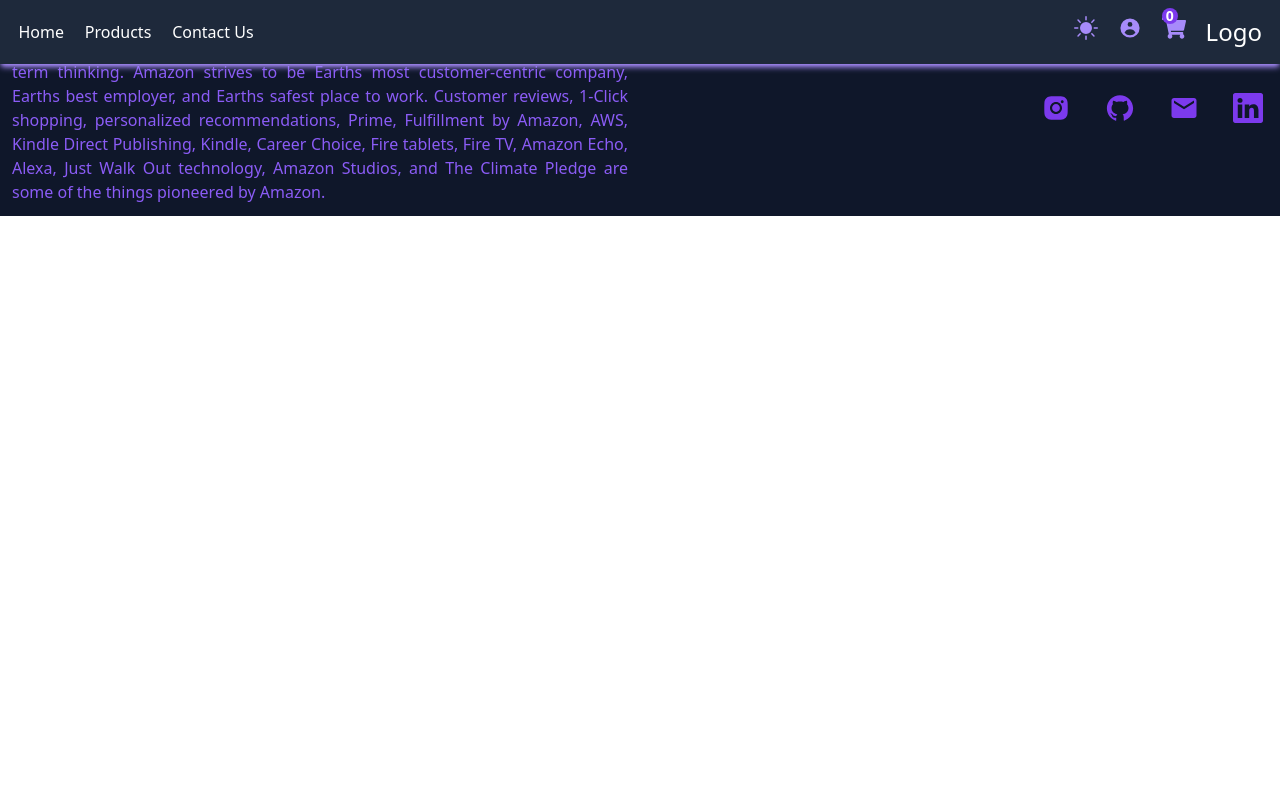
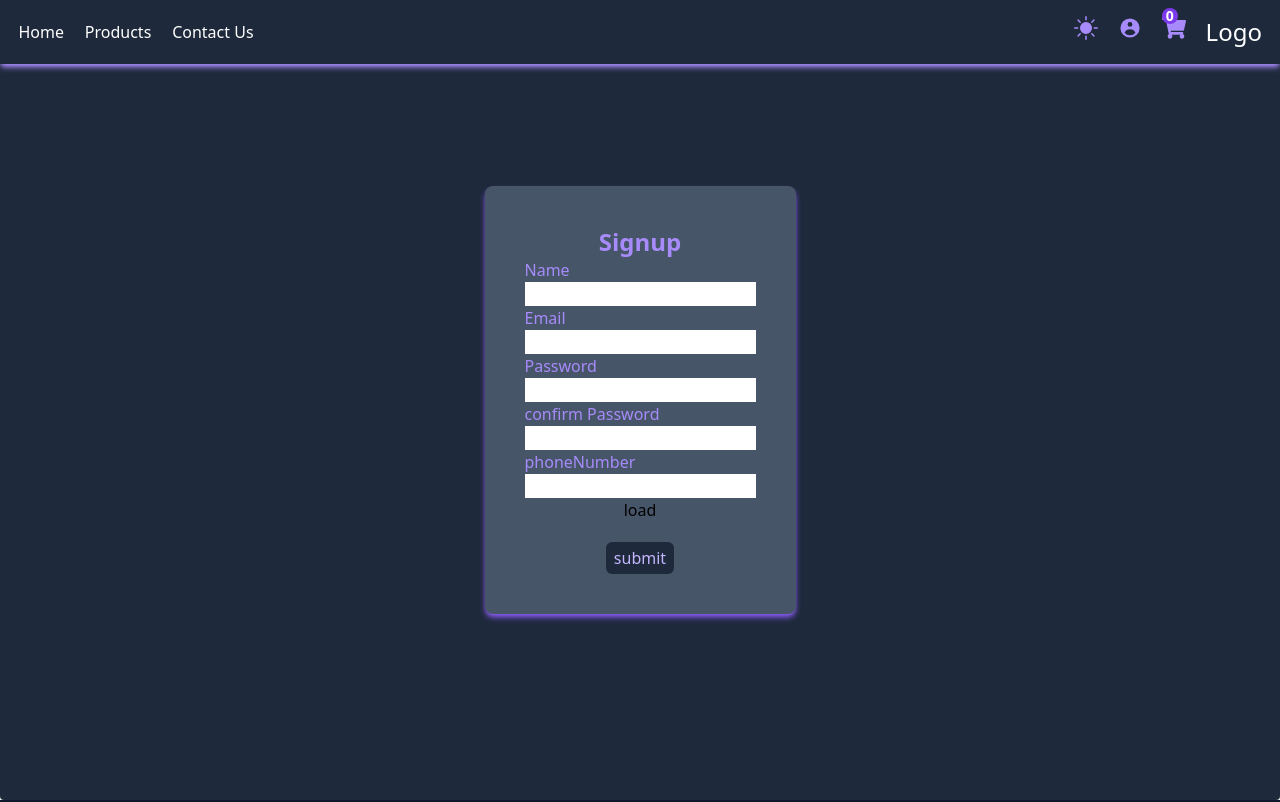
Before and after one commit to danialjankouk/BuyProducts_Shop, a React (Create React App) app: page /signup in a window 1280 px wide. Shown: the top 802 px of the page. Built offline with nearby package versions, Linux system fonts and the light colour scheme; no server answers.

Commit message:
signup and products

```diff
--- a/package.json
+++ b/package.json
@@ -7,12 +7,14 @@
     "@testing-library/react": "^13.4.0",
     "@testing-library/user-event": "^13.5.0",
     "axios": "^1.2.2",
+    "formik": "^2.2.9",
     "react": "^18.2.0",
     "react-dom": "^18.2.0",
     "react-icons": "^4.7.1",
     "react-router-dom": "^6.4.5",
     "react-scripts": "5.0.1",
-    "web-vitals": "^2.1.4"
+    "web-vitals": "^2.1.4",
+    "yup": "^0.32.11"
   },
   "scripts": {
     "start": "react-scripts start",
--- a/src/App.js
+++ b/src/App.js
@@ -5,6 +5,7 @@
 import Footer from "./components/Footer";
 import Products from "./components/Products";
 import DetailProducts from "./components/DetailProducts";
+import Signup from "./components/Signup";
 const App = () => {
   const [theme, setTheme] = useState(false);
   return (
@@ -15,6 +16,7 @@
         <Route path="/" element={<LandPage />} />
         <Route path="/products" element={<Products />} />
         <Route path="/products/detail" element={<DetailProducts />}/>
+        <Route path="/signup" element={<Signup />}/>
       </Routes>
       <Footer />
     </div>
--- a/src/components/Products.js
+++ b/src/components/Products.js
@@ -1,5 +1,5 @@
 import React, { useEffect, useState } from "react";
-import Land3Props from "./Land3Props";
+import { AiFillStar } from "react-icons/ai";
 import { getProduct } from "../service/api";
 const Products = () => {
   const [products, setProducts] = useState([]);
@@ -13,11 +13,33 @@
     fetchApi();
   }, []);
   return (
-    <div className="h-auto dark:bg-slate-800 bg-slate-200">
+    <div className="h-auto dark:bg-slate-800 bg-slate-200 grid lg:grid-cols-3 gap-cols-1 gap-28 py-20">
       {products.map((data) => (
         <div key={data.id}>
-            {/* <img src={data.url} alt={data.title}/> */}
-            <p className="">{data.title}</p>
+          <div className="flex flex-col px-10 bg-slate-300 dark:bg-slate-600 shadow-lg rounded-lg hover:cursor-pointer">
+            {/* describe */}
+            <div className="flex flex-col justify-around">
+              <img src={data.product_image} alt={data.product_title} className="w-52" />
+              {/* title */}
+              <h1 className="dark:text-white font-bold text-violet-500">
+                {data.product_title}
+              </h1>
+              {/* star */}
+              <div className="flex items-center gap-x-2 mt-2">
+                <AiFillStar className="text-yellow-400" />
+                <p className="dark:text-white text-violet-500">{data.product_rate}</p>
+              </div>
+              {/* price & button*/}
+              <div className="flex flex-row justify-between px-2 mt-2 mb-2">
+                <p className="dark:text-white text-violet-500 font-bold">
+                  {data.product_price}
+                </p>
+                <button className="bg-violet-400 w-16 rounded-md text-white hover:w-24 transition-all">
+                  Buy
+                </button>
+              </div>
+            </div>
+          </div>
         </div>
       ))}
     </div>
--- /dev/null
+++ b/src/components/Signup.js
@@ -0,0 +1,179 @@
+import axios from "axios";
+import { useFormik } from "formik";
+import { useEffect, useState } from "react";
+import * as Yup from "yup";
+
+const saveData = {
+  name: "dani",
+  email: "thisistest@gmail.com",
+  phoneNumber: "09904567787",
+  password: "12345678",
+  confirmPassword: "12345678",
+};
+
+const initialValues = {
+  name: "",
+  email: "",
+  password: "",
+  confirmPassword: "",
+  phoneNumber: "",
+};
+
+const Signup = () => {
+  const onSubmit = (val) => {
+    axios
+      .post("", val)
+      .then((res) => res.data)
+      .catch((err) => console.log(err));
+  };
+
+  useEffect(() => {
+    axios
+      .get("")
+      .then((res) => setFormValue(res.data))
+      .catch((err) => console.log(err.message));
+  }, []);
+
+//   const validate = (val) => {
+//     const errors = {};
+//     if (!val.name) {
+//       errors.name = "name in required";
+//     }
+//     if (!val.email) {
+//       errors.email = "email in required";
+//     }
+//     if (!val.password) {
+//       errors.password = "password in required";
+//     }
+//     return errors;
+//   };
+
+  const validationSchema = Yup.object({
+    name: Yup.string().required("Name is required"),
+    email: Yup.string()
+      .email("invalid Email format")
+      .required("Email is required"),
+    password: Yup.string()
+      .required("password is required")
+      .min(8, "minimum 8 cahr"),
+    phoneNumber: Yup.string()
+      .required("Phone Number is required")
+      .matches(/^[0-9]{11}$/, "invalid phone number"),
+    confirmPassword: Yup.string()
+      .required("password confirm invalid")
+      .oneOf([Yup.ref("password"), null], "password must matches")
+      .nullable(),
+    gender: Yup.string().required("Gender is required"),
+    nationality: Yup.string().required("Nationality is required"),
+    marriage: Yup.array().max(1).required("Marriage is required"),
+  });
+
+  const [formValue, setFormValue] = useState(null);
+  const formik = useFormik({
+    initialValues: formValue || initialValues,
+    onSubmit,
+    // validate,
+    validationSchema,
+    validateOnMount: true,
+    enableReinitialize: true,
+  });
+
+  return (
+    <div className="flex dark:bg-slate-800 bg-slate-200 rounded h-screen justify-center items-center">
+      <form onSubmit={formik.handleSubmit} className="flex justify-center items-center flex-col dark:bg-slate-600 p-10 rounded-lg shadow-md shadow-violet-500">
+        <h1 className="text-2xl text-violet-400 font-bold">Signup</h1>
+        <div className="flex text-violet-400 flex-col">
+          <label>Name</label>
+          <input
+            className="text-black"
+            type="text"
+            onChange={formik.handleChange}
+            onBlur={formik.handleBlur}
+            value={formik.values.name}
+            id="name"
+          />
+          {formik.errors.name && formik.touched.name && (
+            <div className="text-black bg-red-500 mt-1 rounded">
+              {formik.errors.name}
+            </div>
+          )}
+        </div>
+        <div className="flex text-violet-400  flex-col">
+          <label>Email</label>
+          <input
+            className="text-black"
+            type="email"
+            onChange={formik.handleChange}
+            onBlur={formik.handleBlur}
+            value={formik.values.email}
+            id="email"
+          />
+          {formik.errors.email && formik.touched.email && (
+            <div className="text-black bg-red-500 mt-1 rounded">
+              {formik.errors.email}
+            </div>
+          )}
+        </div>
+        <div className="flex flex-col text-violet-400 ">
+          <label>Password</label>
+          <input
+            type="password"
+            onChange={formik.handleChange}
+            value={formik.values.password}
+            onBlur={formik.handleBlur}
+            className="text-black"
+            id="password"
+          />
+          {formik.errors.password && formik.touched.password && (
+            <div className="text-black bg-red-500 mt-1 rounded">
+              {formik.errors.password}
+            </div>
+          )}
+        </div>
+        <div className="flex flex-col text-violet-400 ">
+          <label>confirm Password</label>
+          <input
+            type="password"
+            onChange={formik.handleChange}
+            value={formik.values.confirmPassword}
+            onBlur={formik.handleBlur}
+            className="text-black"
+            id="confirmPassword"
+          />
+          {formik.errors.confirmPassword && formik.touched.confirmPassword && (
+            <div className="text-black bg-red-500 mt-1 rounded">
+              {formik.errors.confirmPassword}
+            </div>
+          )}
+        </div>
+        <div className="flex flex-col text-violet-400 ">
+          <label>phoneNumber</label>
+          <input
+            type="text"
+            onChange={formik.handleChange}
+            value={formik.values.phoneNumber}
+            onBlur={formik.handleBlur}
+            className="text-black"
+            id="phoneNumber"
+          />
+          {formik.errors.phoneNumber && formik.touched.phoneNumber && (
+            <div className="text-black bg-red-500 mt-1 rounded">
+              {formik.errors.phoneNumber}
+            </div>
+          )}
+        </div>
+        {/* formik.isValid === validateOnMount => its for realtime validation */}
+        <button onClick={() => setFormValue(saveData)}>load</button>
+        <button
+          type="submit"
+          disabled={!formik.isValid}
+          className="bg-slate-800 cursor-pointer text-violet-300 p-1 px-2 mt-5 rounded-md"
+        >
+          submit
+        </button>
+      </form>
+    </div>
+  );
+};
+
+export default Signup;
--- a/src/service/api.js
+++ b/src/service/api.js
@@ -1,8 +1,8 @@
 import axios from "axios";
 
-const BASE_URL ="https://jsonplaceholder.typicode.com/posts";
+const BASE_URL ="http://localhost:8000/api";
 
 export const getProduct = async () => {
-    const response = await axios.get(BASE_URL)
+    const response = await axios.get(`${BASE_URL}/products/`)
     return response.data
 }
```
Also changed, not shown: 1 other file (tests, documents, lock files or other folders).
